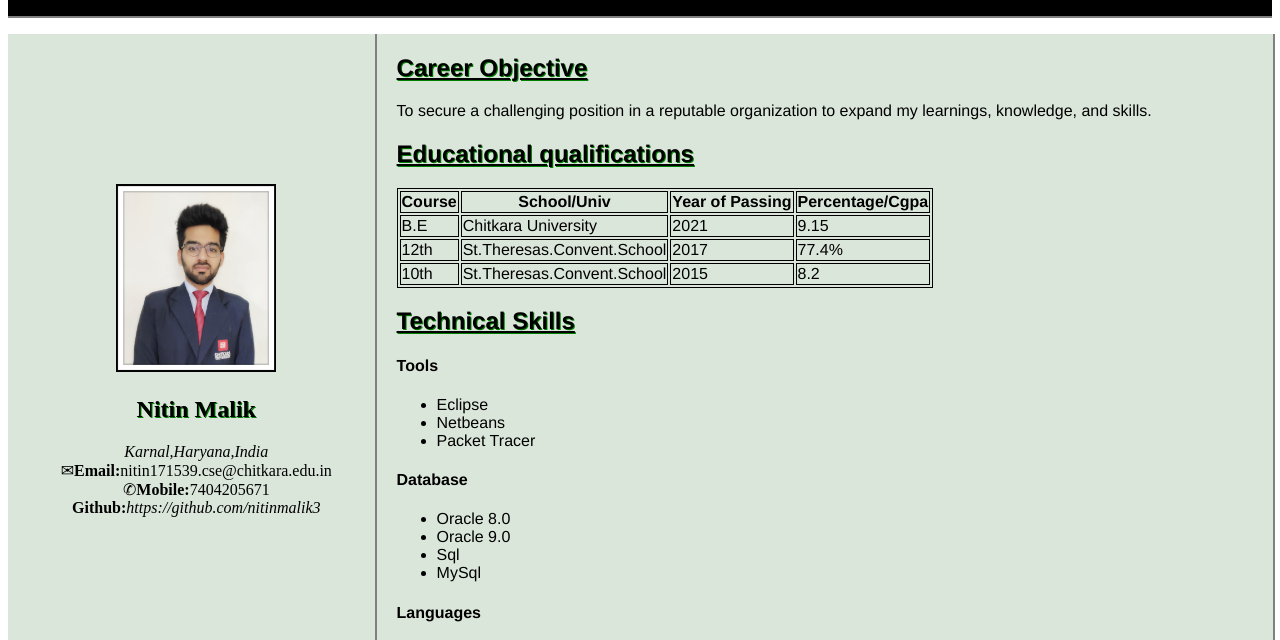
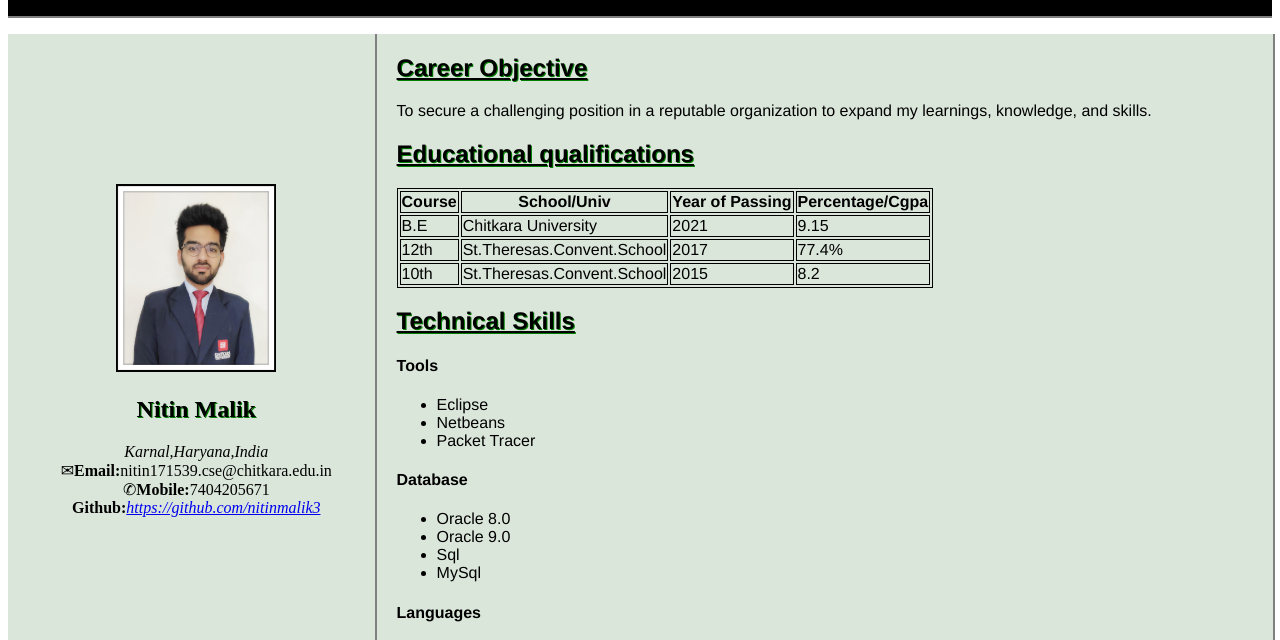
Before and after one commit to nitinmalik3/Resume, a plain HTML site: page index.html in a window 1280 px wide. Shown: the part 102-742 px from the top of the page. Drawn offline with Linux system fonts and the light colour scheme.

Commit message:
Update index.html

```diff
--- a/index.html
+++ b/index.html
@@ -21,7 +21,7 @@
 		<br>
 		<span>&#9990;</span><b>Mobile:</b>7404205671
 		<br>
-		<b>Github:</b><em>https://github.com/nitinmalik3</em>
+		<b>Github:</b><em><a href="https://github.com/nitinmalik3">https://github.com/nitinmalik3</a></em>
 	</div>
 
 </div>
```
